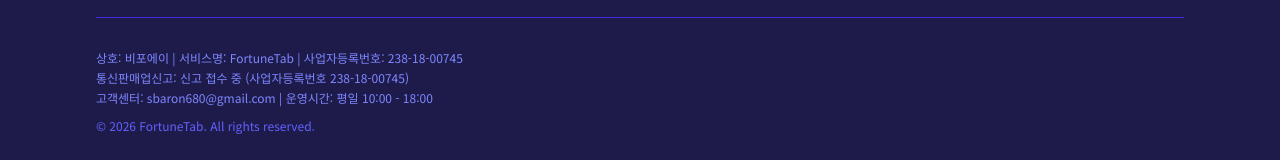
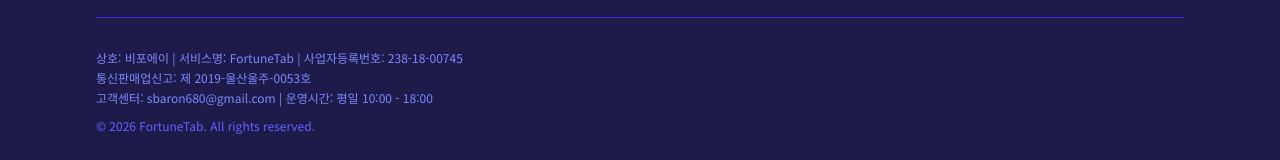
Before and after one commit to sbaron680-eng/fortunetab_com, a Next.js app: page / in a window 1280 px wide. Shown: the part 4762-4922 px from the top of the page. Built offline with nearby package versions, Linux system fonts and the light colour scheme; no server answers.

Commit message:
fix: 통신판매업신고 번호 정식 등록 (제 2019-울산울주-0053호)
'신고 접수 중' 임시 문구 → 실제 신고번호로 교체

Co-Authored-By: Claude Sonnet 4.6 <noreply@anthropic.com>

```diff
--- a/src/components/layout/Footer.tsx
+++ b/src/components/layout/Footer.tsx
@@ -58,7 +58,7 @@ export default function Footer() {
         {/* 사업자 정보 */}
         <div className="mt-8 pt-8 border-t border-indigo-700 text-xs text-indigo-400 space-y-1">
           <p>상호: 비포에이 | 서비스명: FortuneTab | 사업자등록번호: 238-18-00745</p>
-          <p>통신판매업신고: 신고 접수 중 (사업자등록번호 238-18-00745)</p>
+          <p>통신판매업신고: 제 2019-울산울주-0053호</p>
           <p>고객센터: sbaron680@gmail.com | 운영시간: 평일 10:00 - 18:00</p>
           <p className="pt-2 text-indigo-500">
             © {currentYear} FortuneTab. All rights reserved.
```
